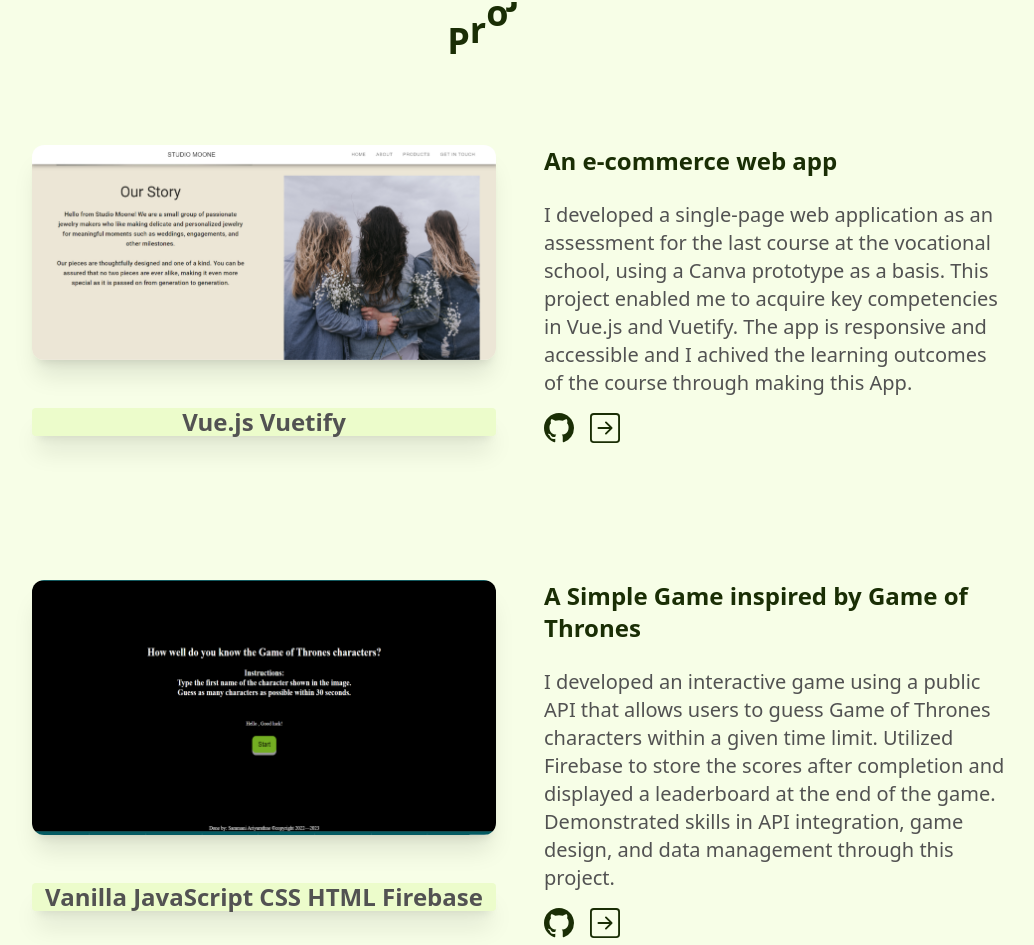
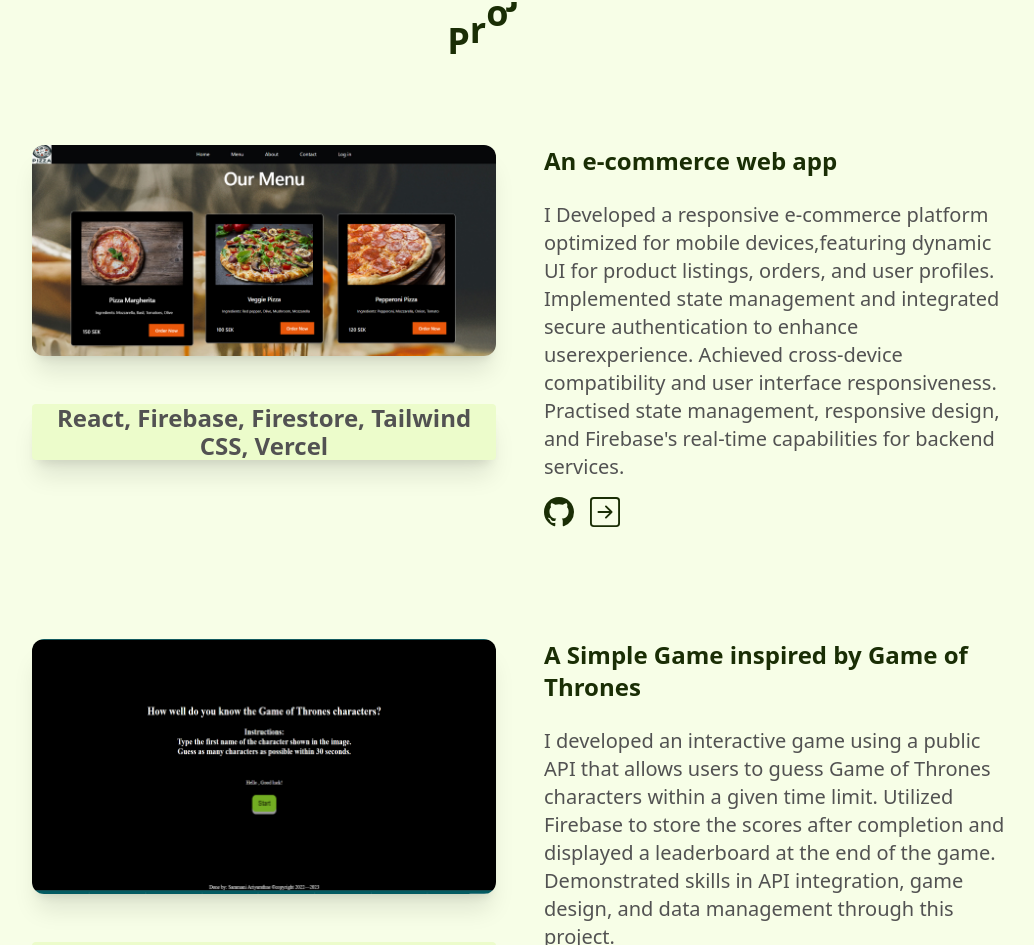
Before and after one commit to SammaniAri/personal-website, a Next.js app: page / in a window 1280 px wide. Shown: the part 1996-2941 px from the top of the page, without its empty margins (120-1154 px from the left). Built offline with nearby package versions, Linux system fonts and the light colour scheme.

Commit message:
Add a new project

```diff
--- a/components/ProjectSection.tsx
+++ b/components/ProjectSection.tsx
@@ -22,12 +22,13 @@
 	{
 		name: "An e-commerce web app",
 		description:
-			"I developed a single-page web application as an assessment for the last course at the vocational school, using a Canva prototype as a basis. This project enabled me to acquire key competencies in Vue.js and Vuetify. The app is responsive and  accessible and I achived the learning outcomes of the course through making this App.",
-		image: "/ecommerce.jpg",
+			"I Developed a responsive e-commerce platform optimized for mobile devices,featuring dynamic UI for product listings, orders, and user profiles. Implemented state management and integrated secure authentication to enhance userexperience. Achieved cross-device compatibility and user interface responsiveness. Practised state management, responsive design, and Firebase's real-time capabilities for backend services.",
+		image: "/pizza.jpg",
 		github:
-			"https://github.com/SammaniAri/ecommerce",
-		link: "https://ecommerce-jewellery.vercel.app/",
-		technologies: " Vue.js Vuetify",
+			"https://github.com/SammaniAri/PizzaRestaurant",
+		link: "https://react-pizza-restaurant-vert.vercel.app/",
+		technologies:
+			" React, Firebase, Firestore, Tailwind CSS, Vercel",
 	},
 
 	{
```
Also changed, not shown: public/pizza.jpg (added).
